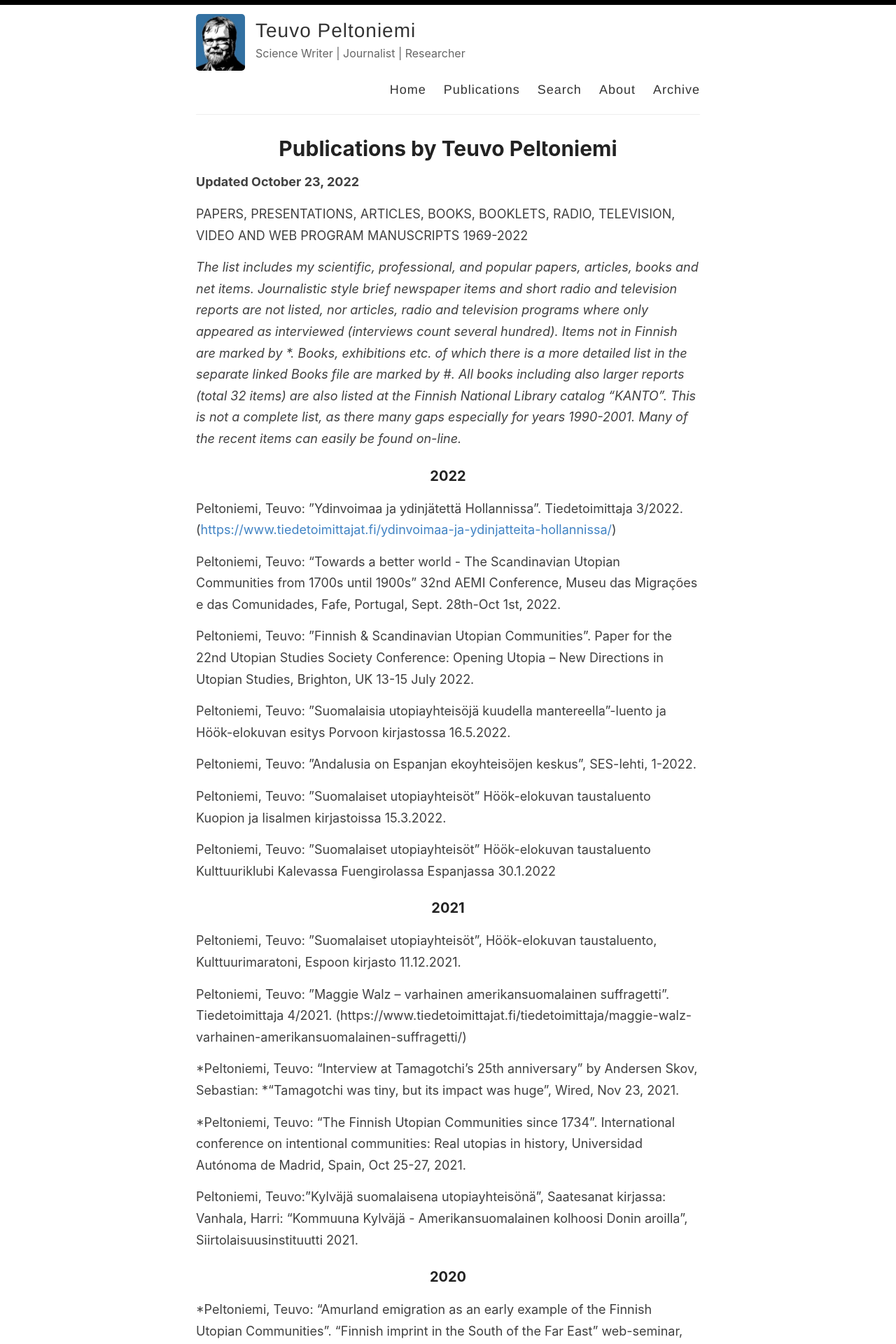
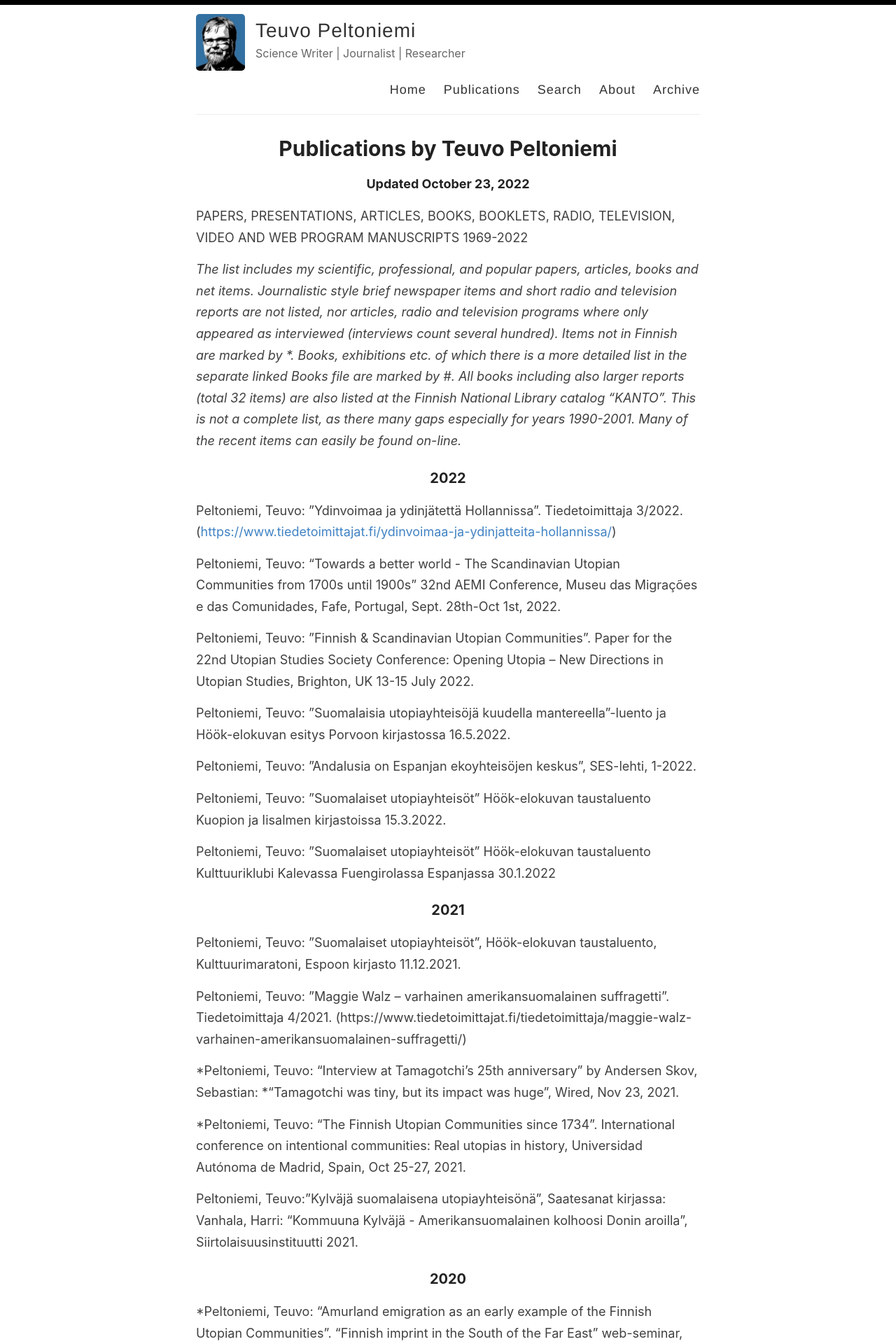
Before and after one commit to taromorimoto/reverie, a Jekyll site: the page built from _pages/publications.md, in a window 1280 px wide. Shown: the top 1920 px of the page at 70% size. Built offline with Jekyll 4.4.1, drawn with Linux system fonts in a browser that asks for light colours.

```diff
--- a/_pages/publications.md
+++ b/_pages/publications.md
@@ -6,7 +6,7 @@ permalink: /publications/
 
 ---
 
-**Updated October 23, 2022**
+#### Updated October 23, 2022
 
 PAPERS, PRESENTATIONS, ARTICLES, BOOKS, BOOKLETS, RADIO, TELEVISION, VIDEO AND WEB PROGRAM MANUSCRIPTS 1969-2022
 
```
